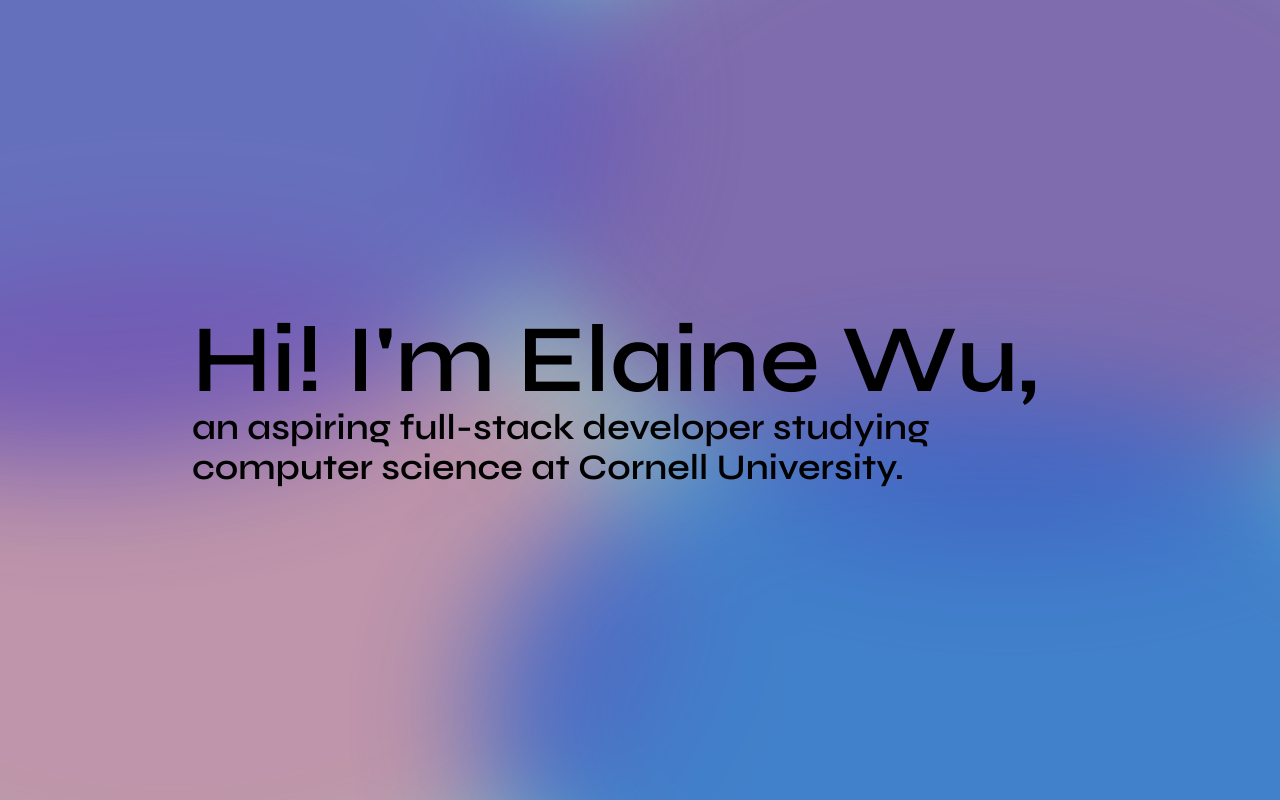
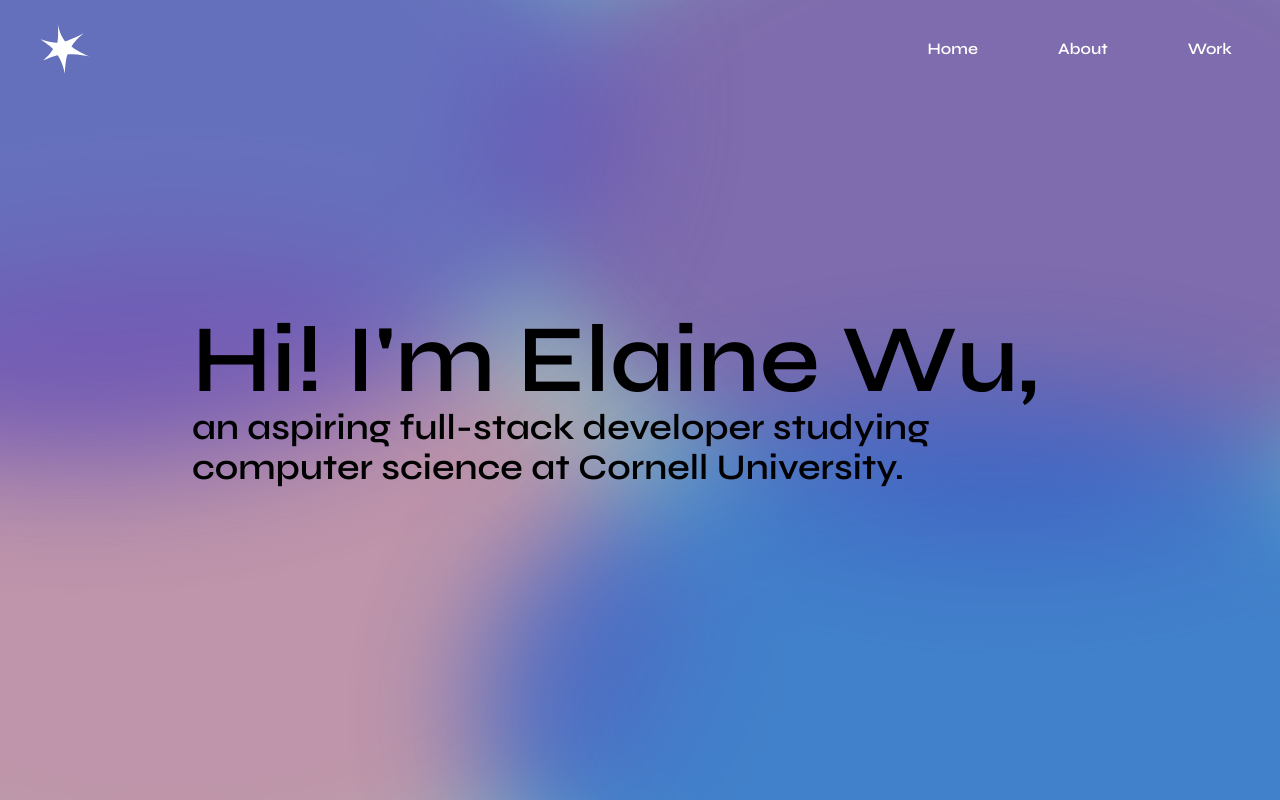
Before and after one commit to elainelwu/2023-portfolio, a Next.js app: page / in a window 1280 px wide. Built offline with nearby package versions, Linux system fonts and the light colour scheme.

Commit message:
added nav bar

```diff
--- a/src/app/layout.js
+++ b/src/app/layout.js
@@ -1,7 +1,7 @@
 import { Syne } from 'next/font/google'
 import './globals.css'
 
-const syne = Syne({ weight: '600', subsets: ['latin'] })
+const syne = Syne({ subsets: ['latin'] })
 
 export const metadata = {
   title: 'Create Next App',
--- a/src/app/page.js
+++ b/src/app/page.js
@@ -1,18 +1,37 @@
 import Image from 'next/image'
-import styles from '@/app/ui/aurora.module.css';
+import Link from 'next/link';
+import auroraStyles from '@/app/ui/aurora.module.css';
 
 export default function Home() {
   return (
     <main className="flex flex-col items-center">
-      <div className={styles.container}>
-        <div className={`${styles.base} ${styles.one}`}></div>
-        <div className={`${styles.base} ${styles.two}`}></div>
-        <div className={`${styles.base} ${styles.three}`}></div>
-        <div className={`${styles.base} ${styles.four}`}></div>
+      <div className={auroraStyles.container}>
+        <div className={`${auroraStyles.base} ${auroraStyles.one}`}></div>
+        <div className={`${auroraStyles.base} ${auroraStyles.two}`}></div>
+        <div className={`${auroraStyles.base} ${auroraStyles.three}`}></div>
+        <div className={`${auroraStyles.base} ${auroraStyles.four}`}></div>
       </div>
-      <div className="flex flex-col h-screen justify-center absolute">
-        <h1 className="text-8xl">Hi! I&apos;m Elaine Wu,</h1>
-        <p className="max-w-4xl text-4xl text-wrap">an aspiring full-stack developer studying computer science at Cornell University.</p>
+      <div className="flex flex-col h-screen w-screen absolute font-semibold">
+        <nav className="flex flex-row w-full justify-between px-6 pl-10 pr-12 py-6 z-20">
+          <Link href="/">
+            <Image src="/nav-logo.svg"
+              width={50}
+              height={50}
+              className="hover:invert hover:opacity-75 transition ease-in-out delay-100"
+            />
+          </Link>
+          <ul className="flex flex-row text-white space-x-20">
+            <li className="place-self-center hover:invert hover:opacity-75 transition ease-in-out delay-100"><Link href="/">Home</Link></li>
+            <li className="place-self-center hover:invert hover:opacity-75 transition ease-in-out delay-100"><Link href="/about">About</Link></li>
+            <li className="place-self-center hover:invert hover:opacity-75 transition ease-in-out delay-100"><Link href="/work">Work</Link></li>
+          </ul>
+        </nav>
+        <div className="flex items-center justify-center h-screen w-screen absolute">
+          <div className="text-left">
+            <h1 className="text-8xl">Hi! I&apos;m <Link className="hover:invert hover:opacity-75 transition ease-in-out delay-100" href="/about">Elaine Wu</Link>,</h1>
+            <p className="max-w-4xl text-4xl">an aspiring full-stack developer studying computer science at Cornell University.</p>
+          </div>
+        </div>
       </div>
     </main>
   )
--- /dev/null
+++ b/src/app/ui/nav.module.css
@@ -0,0 +1,19 @@
+.text {
+  place-self: center;
+  font-weight: 600;
+  color: white;
+  transition-property: color, background-color, border-color, text-decoration-color, fill, stroke, opacity, box-shadow, transform, filter, backdrop-filter;
+  transition-timing-function: cubic-bezier(0.4, 0, 0.2, 1);
+  transition-duration: 150ms;
+  transition-delay: 100ms;
+}
+
+.text:hover {
+  place-self: center;
+  font-weight: 600;
+  color: rgb(31 41 55);
+  transition-property: color, background-color, border-color, text-decoration-color, fill, stroke, opacity, box-shadow, transform, filter, backdrop-filter;
+  transition-timing-function: cubic-bezier(0.4, 0, 0.2, 1);
+  transition-duration: 150ms;
+  transition-delay: 100ms;
+}
```
Also changed, not shown: public/nav-logo.svg (added).
